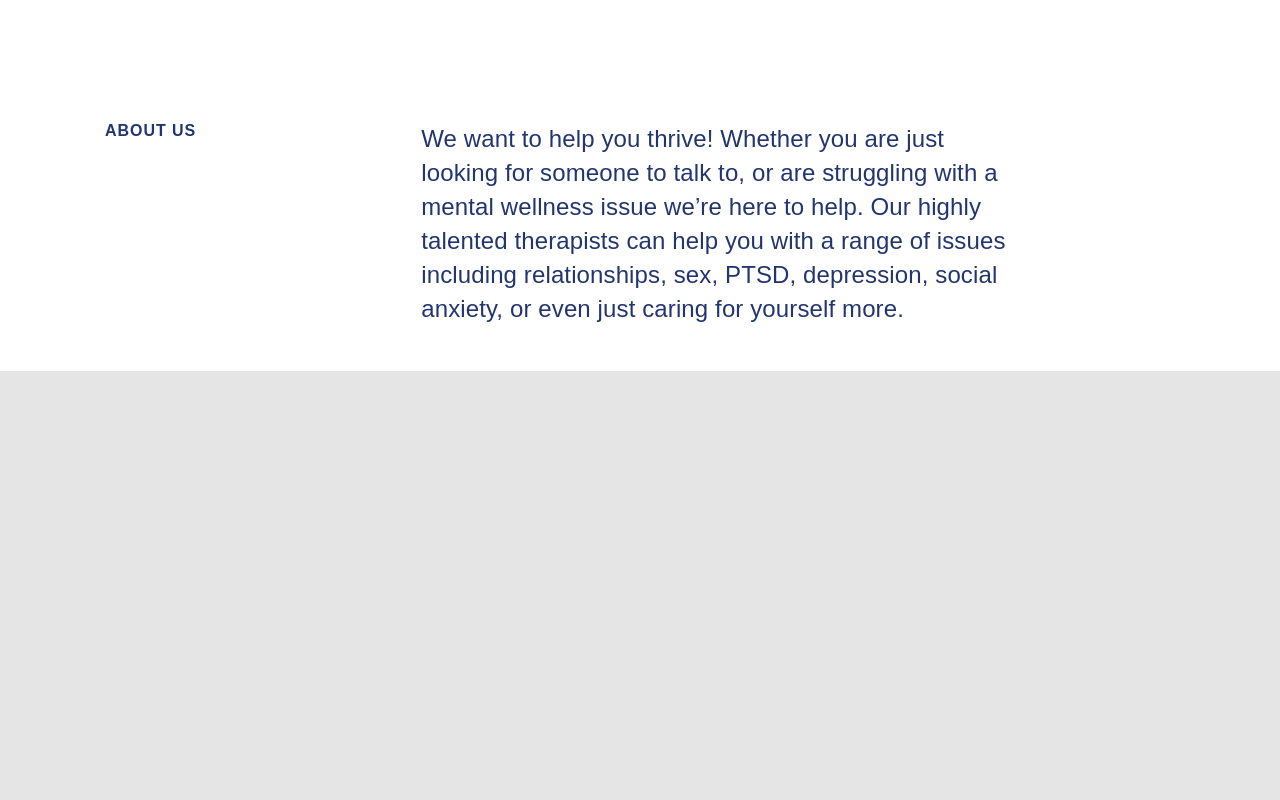
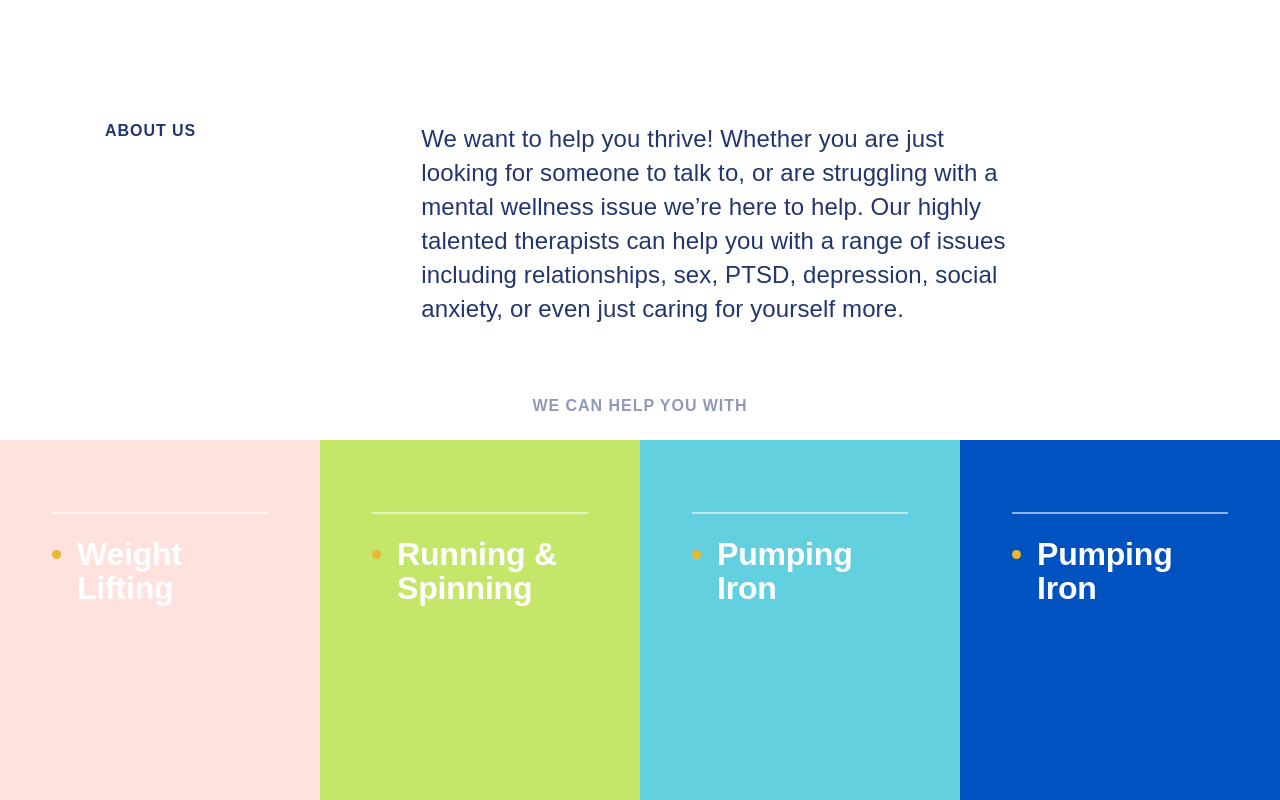
Before and after one commit to SPashaS/thrivetalk-project, a website: page src/index.html in a window 1280 px wide. Shown: the part 2040-2840 px from the top of the page. Before the commit the page ends 2411 px from the top, so only its background shows below. Drawn offline with nearby package versions, Linux system fonts and the light colour scheme; files that its build step writes are made by us from their sources; files whose address does not match are found by name.

Commit message:
programs

```diff
--- /dev/null
+++ b/src/assets/scss/components/_box.scss
@@ -0,0 +1,47 @@
+.box {
+    &__inner {
+        display: flex;
+        flex-direction: column;
+        position: relative;
+        border-top: 2px solid #ffffff8e;
+        padding-top: 23px;
+    }
+
+    &--pink {
+        background-color: #FFE2DE;
+    }
+
+    &--green {
+        background-color: #C4E769;
+    }
+
+    &--blue {
+        background-color: #62D0DF;
+    }
+
+    &--dark-blue {
+        background-color: #0052C1;
+    }
+
+    &__title {
+        font-size: 2rem;
+        line-height: 34px;
+        letter-spacing: -0.006em;
+        color: white;
+        margin: 0px;
+        position: absolute;
+        left: 25px;
+
+        &::before {
+            content: "";
+            display: block;
+            background-color: #E9B730;
+            width: 9px;
+            height: 9px;
+            border-radius: 4.5px;
+            position: absolute;
+            left: -25px;
+            top: 13px;
+        }
+    }
+}
--- /dev/null
+++ b/src/assets/scss/layout/_programs.scss
@@ -0,0 +1,29 @@
+.programs {
+    background-color: white;
+
+    &__inner {
+
+    }
+
+    &__title {
+        margin: 0 auto;
+        text-transform: uppercase;
+        color: rgba(34, 53, 111, 0.5);
+        font-size: 1rem;
+        line-height: 19px;
+        letter-spacing: 0.06em;
+        text-align: center;
+        padding: 25px 0;
+    }
+
+    &__block {
+        display: flex;
+
+    }
+
+    &__box {
+        width: 25%;
+        height: 360px;
+        padding: 72px 52px;
+    }
+}
--- a/src/assets/scss/style.scss
+++ b/src/assets/scss/style.scss
@@ -44,7 +44,9 @@ button {
 @import './layout/header';
 @import './layout/main';
 @import './layout/about';
+@import './layout/programs';
 
 
 
 @import './components/menu';
+@import './components/box';
--- a/src/index.html
+++ b/src/index.html
@@ -78,7 +78,7 @@
             </div>
         </div>
     </main>
-<!-- /main -->
+<!-- / main -->
 <!-- about -->
     <section class="about">
         <div class="container">
@@ -92,8 +92,38 @@
             </div>
         </div>
     </section>
-<!-- /about -->
-    <section class="program"></section>
+<!-- / about -->
+<!-- programs -->
+    <section class="programs">
+        <div class="container">
+            <div class="programs__inner">
+                <h2 class="programs__title">We can help you with</h2>
+                <div class="programs__block">
+                    <div class="programs__box box box--pink">
+                        <div class="box__inner">
+                            <h3 class="box__title">Weight Lifting</h3>
+                        </div>
+                    </div>
+                    <div class="programs__box box box--green">
+                        <div class="box__inner">
+                            <h3 class="box__title">Running  & Spinning</h3>
+                        </div>
+                    </div>
+                    <div class="programs__box box box--blue">
+                        <div class="box__inner">
+                            <h3 class="box__title">Pumping Iron</h3>
+                        </div>
+                    </div>
+                    <div class="programs__box box box--dark-blue">
+                        <div class="box__inner">
+                            <h3 class="box__title">Pumping Iron</h3>
+                        </div>
+                    </div>
+                </div>
+            </div>
+        </div>
+    </section>
+<!-- / programs -->
     <section class="plans"></section>
     <section class="information"></section>
     <section class="contact"></section>
```
Also changed, not shown: dist/assets/css/style.css, dist/assets/css/style.min.css, dist/index.html, 1 other file.
